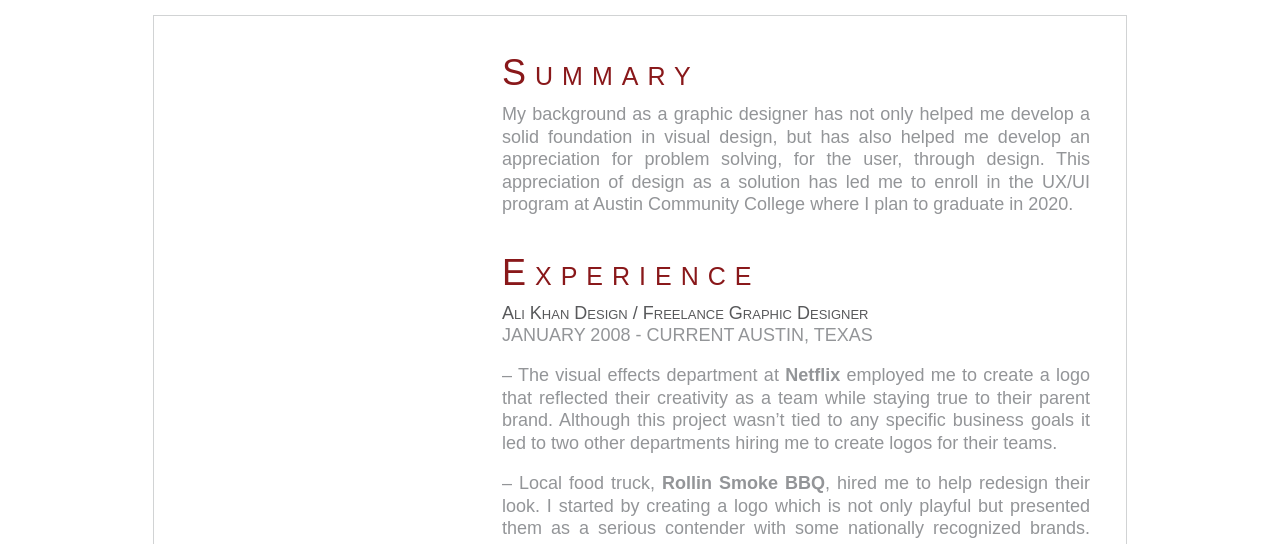
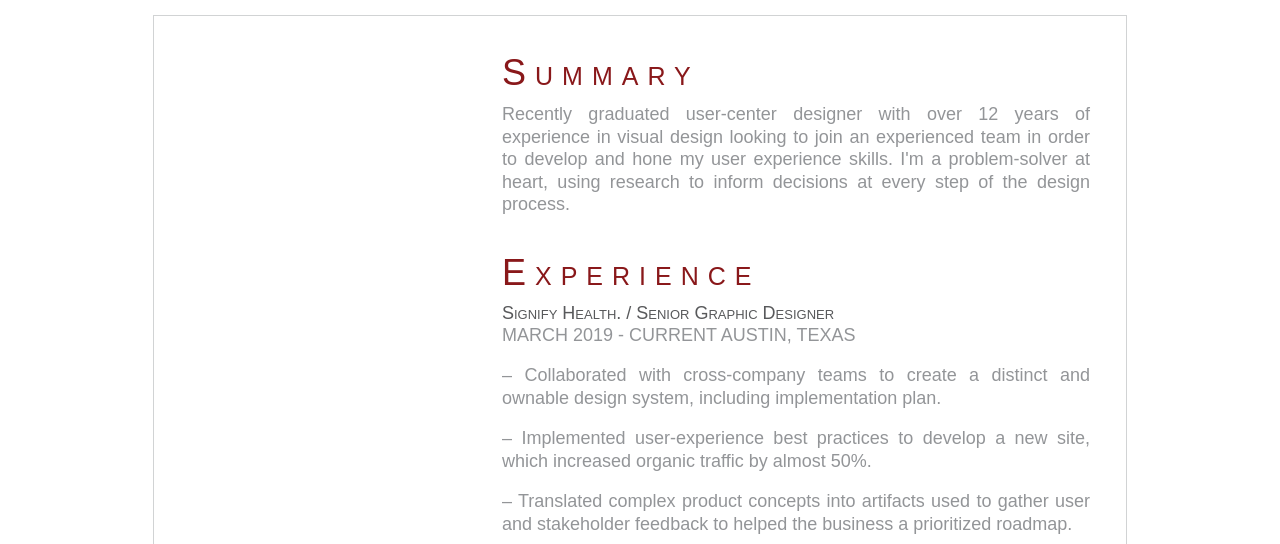
Before and after one commit to alikhandesign/portfolio, a plain HTML site: page resume.html in a window 1280 px wide. Shown: the part 256-800 px from the top of the page. Drawn offline with Linux system fonts and the light colour scheme; a web font is replaced by a local one.

Commit message:
Update resume.html

```diff
--- a/resume.html
+++ b/resume.html
@@ -69,13 +69,27 @@
 
 				<h2 class="heading-top">Summary</h2>
 
-				<p>My background as a graphic designer has not only helped me develop a solid
-				foundation in visual design, but has also helped me develop an appreciation for
-				problem solving, for the user, through design. This appreciation of design as a
-				solution has led me to enroll in the UX/UI program at Austin Community College
-				where I plan to graduate in 2020.</p>
+				<p>Recently graduated user-center designer with over 12 years of experience in
+				visual design looking to join an experienced team in order to develop and hone
+				my user experience skills. I'm a problem-solver at heart, using research to
+				inform decisions at every step of the design process.</p>
 
 				<h2>Experience</h2>
+
+				<article>
+
+					<h3>Signify Health. &#47;<span class="title">  Senior Graphic Designer</span></h3>
+					<p class="date">March 2019 - Current Austin, Texas</p>
+
+					<p>– Collaborated with cross-company teams to create a distinct and ownable design system, including implementation plan.</p>
+
+					<p>– Implemented user-experience best practices to develop a new site, which increased organic traffic by almost 50%.</p>
+
+					<p>– Translated complex product concepts into artifacts used to gather user and stakeholder feedback to helped the business a prioritized roadmap.</p>
+
+					<p>– Developed efficient and effective project management processes, in lieu of dedicated project management software, to manage my own work as well as field incoming design requests.</p>
+
+				</article>
 
 				<article>
 
@@ -124,7 +138,7 @@
 
 					<p class="degree">A.A.S. User Experience Design</p>
 
-					<p class="date">December 2020</p>
+					<p class="date">Graduated Summer 2020</p>
 
 					<p class="degree">A.A.S. Graphic Design</p>
 
```
